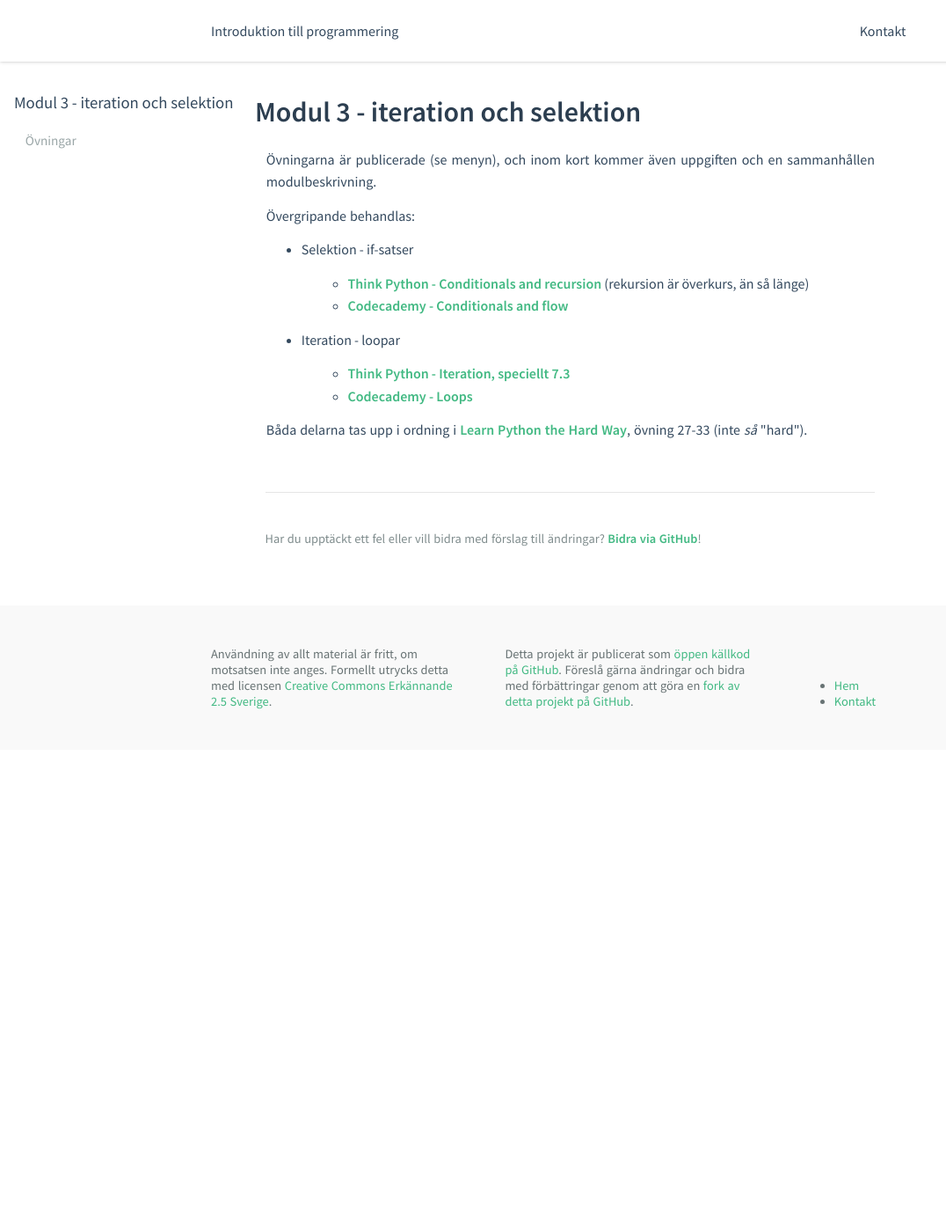
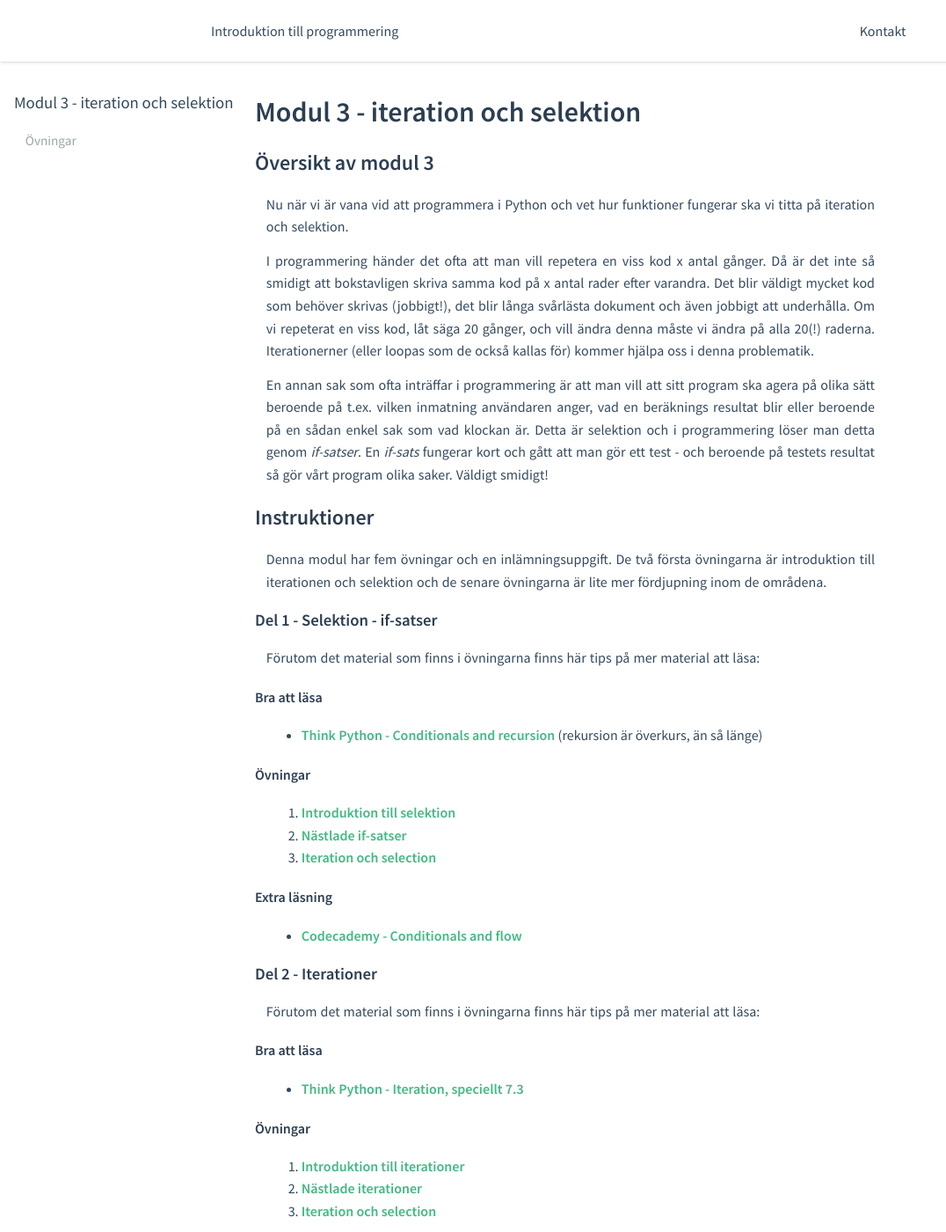
Before and after one commit to mau-dvmt/ia-python, a Jekyll site: the page built from modules/m3/index.md, in a window 1280 px wide and 1400 px high. Shown: the whole window at 88% size, without its empty margins (0-1076 px from the left). Built offline with Jekyll 4.4.1, drawn with Linux system fonts in a browser that asks for light colours; some of the changed text lies outside the part shown.

Commit message:
Module 3 - Description

```diff
--- a/modules/m3/index.md
+++ b/modules/m3/index.md
@@ -6,15 +6,60 @@ title: Modul 3 - iteration och selektion
 
 # Modul 3 - iteration och selektion
 
-Övningarna är publicerade (se menyn), och inom kort kommer även uppgiften och en sammanhållen modulbeskrivning.
+## Översikt av modul 3
 
-Övergripande behandlas:
+Nu när vi är vana vid att programmera i Python och vet hur funktioner fungerar ska vi titta på iteration och selektion.
 
-* Selektion - if-satser
-  - [Think Python - Conditionals and recursion](http://www.greenteapress.com/thinkpython/html/thinkpython006.html) (rekursion är överkurs, än så länge)
-  - [Codecademy - Conditionals and flow](http://www.codecademy.com/en/tracks/python)
-* Iteration - loopar
-  - [Think Python - Iteration, speciellt 7.3](http://www.greenteapress.com/thinkpython/html/thinkpython008.html)
-  - [Codecademy - Loops](http://www.codecademy.com/en/tracks/python)
+I programmering händer det ofta att man vill repetera en viss kod x antal gånger. Då är det inte så smidigt att bokstavligen skriva samma kod på x antal rader efter varandra. Det blir väldigt mycket kod som behöver skrivas (jobbigt!), det blir långa svårlästa dokument och även jobbigt att underhålla. Om vi repeterat en viss kod, låt säga 20 gånger, och vill ändra denna måste vi ändra på alla 20(!) raderna. Iterationerner (eller loopas som de också kallas för) kommer hjälpa oss i denna problematik.
 
-Båda delarna tas upp i ordning i [Learn Python the Hard Way](http://learnpythonthehardway.org/book/), övning 27-33 (inte _så_ &quot;hard&quot;).
+En annan sak som ofta inträffar i programmering är att man vill att sitt program ska agera på olika sätt beroende på t.ex. vilken inmatning användaren anger, vad en beräknings resultat blir eller beroende på en sådan enkel sak som vad klockan är. Detta är selektion och i programmering löser man detta genom _if-satser_. En _if-sats_ fungerar kort och gått att man gör ett test - och beroende på testets resultat så gör vårt program olika saker. Väldigt smidigt!
+
+## Instruktioner
+
+Denna modul har fem övningar och en inlämningsuppgift. De två första övningarna är introduktion till iterationen och selektion och de senare övningarna är lite mer fördjupning inom de områdena.
+
+### Del 1 - Selektion - if-satser
+
+Förutom det material som finns i övningarna finns här tips på mer material att läsa:
+
+#### Bra att läsa
+
+- [Think Python - Conditionals and recursion](http://www.greenteapress.com/thinkpython/html/thinkpython006.html) (rekursion är överkurs, än så länge)
+
+#### Övningar
+
+1. [Introduktion till selektion](exercises/L01.html)
+3. [Nästlade if-satser](exercises/L03.html)
+5. [Iteration och selection](exercises/L05.html)
+
+#### Extra läsning
+
+- [Codecademy - Conditionals and flow](http://www.codecademy.com/en/tracks/python)
+
+### Del 2 - Iterationer
+
+Förutom det material som finns i övningarna finns här tips på mer material att läsa:
+
+#### Bra att läsa
+
+- [Think Python - Iteration, speciellt 7.3](http://www.greenteapress.com/thinkpython/html/thinkpython008.html)
+
+#### Övningar
+
+2. [Introduktion till iterationer](exercises/L02.html)
+4. [Nästlade iterationer](exercises/L04.html)
+5. [Iteration och selection](exercises/L05.html)
+
+#### Extra läsning
+
+ - [Codecademy - Loops](http://www.codecademy.com/en/tracks/python)
+
+ ---
+
+ Båda delarna tas upp i ordning i [Learn Python the Hard Way](http://learnpythonthehardway.org/book/), övning 27-33 (inte _så_ &quot;hard&quot;).
+
+ ---
+
+### Inlämningsuppgift
+
+ Inlämningsuppgiften hittar ni (inom kort) [här](assignments/U1.html).
```
